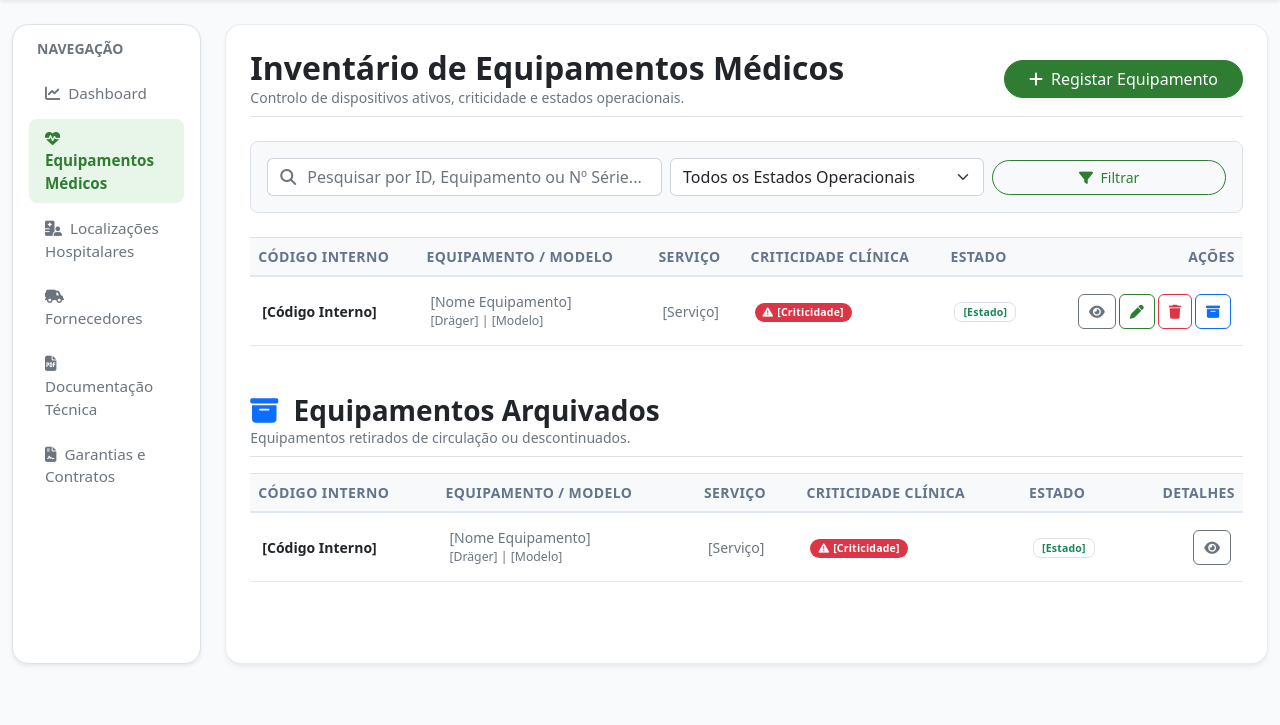
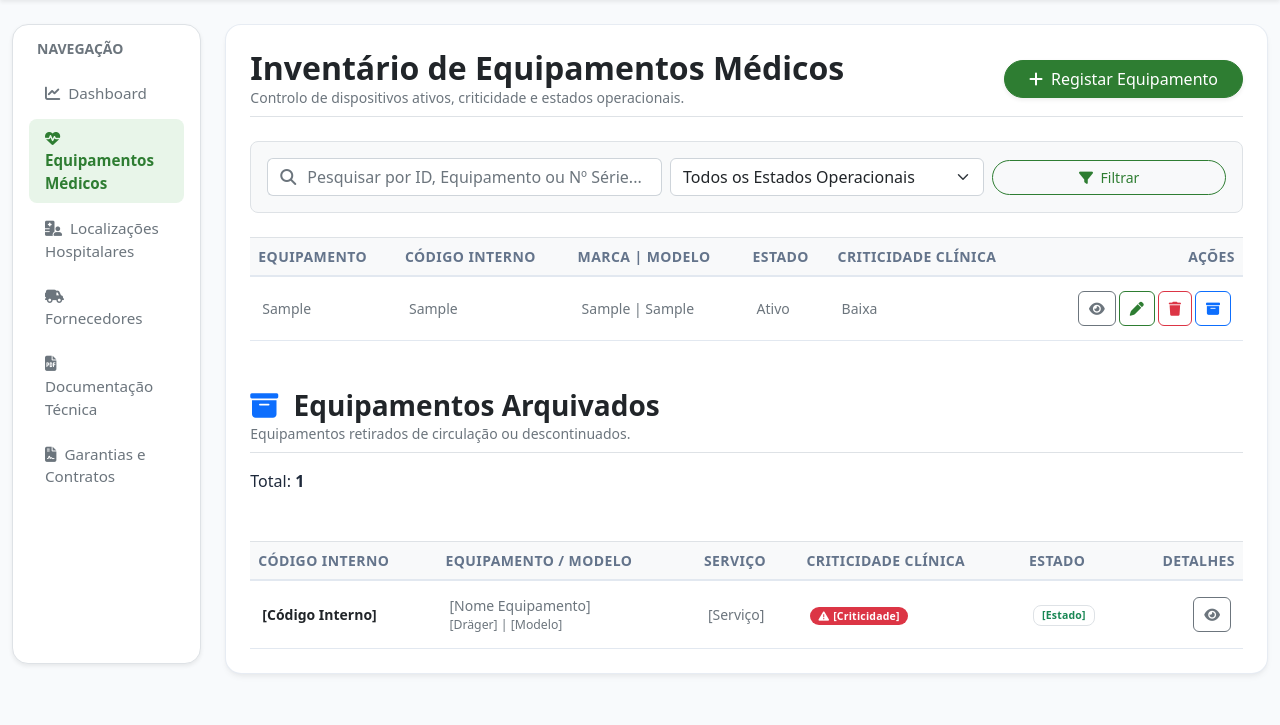
Before and after one commit to InesMoreira1241841/LusoHealth, a PHP site: page /views/equipamentos/equipamentos.php in a window 1280 px wide. Shown: the part 75-800 px from the top of the page. Run offline with PHP 8.4, Linux system fonts and the light colour scheme; the visitor is signed in with stand-in values (Sample User, id 1); tables that the repository leaves empty hold one stand-in row (values such as "Sample post").

Commit message:
Backend: Listar equipamentos

```diff
--- a/config/config.php
+++ b/config/config.php
@@ -1,33 +1,17 @@
 <?php
+
 // Configurações globais da aplicação
+
+define('BASE_URL', '/lusohealth');
 
 define('APP_NAME', 'LusoHealth');
 define('APP_VERSION', '1.0.0');
 define('APP_COPYRIGHT', 'Copyright 2026 ©');
-define('BASE_URL', '/lusohealth');
 
-// ------------------------------ Base de Dados ------------------------------
+// Base de dados
 
 define('DB_HOST', 'vsgate-s1.dei.isep.ipp.pt');
 define('DB_PORT', '10464');
-define('DB_NAME', 'db1241841');       // <- substituir pelo nome da tua BD
-define('DB_USER', '1241841');    // <- substituir pelo teu utilizador
-define('DB_PASS', 'moreira_841');      // <- substituir pela tua password
-
-// Função que cria e devolve a ligação à base de dados
-function getDB() {
-    $dsn = "mysql:host=" . DB_HOST . ";port=" . DB_PORT . ";dbname=" . DB_NAME . ";charset=utf8mb4";
-
-    try {
-        $pdo = new PDO($dsn, DB_USER, DB_PASS, [
-            PDO::ATTR_ERRMODE            => PDO::ERRMODE_EXCEPTION,  // lança exceções em caso de erro
-            PDO::ATTR_DEFAULT_FETCH_MODE => PDO::FETCH_ASSOC,        // devolve resultados como array associativo
-            PDO::ATTR_EMULATE_PREPARES   => false                    // usa prepared statements reais
-        ]);
-        return $pdo;
-
-    } catch (PDOException $e) {
-        // em produção nunca mostrar o erro real ao utilizador
-        die("Erro na ligação à base de dados. Tente novamente mais tarde.");
-    }
-}
+define('DB_NAME', 'db1241841');
+define('DB_USER', '1241841');
+define('DB_PASS', 'moreira_841');
--- a/private/views/equipamentos/equipamentos.php
+++ b/private/views/equipamentos/equipamentos.php
@@ -1,4 +1,5 @@
 <?php
+
 // --------------------------------------------------------------------
 // SEGURANÇA: Proteção de acesso à página de edição
 // Este ficheiro deve ser acedido apenas por utilizadores autenticados.
@@ -9,9 +10,28 @@
 require_once __DIR__ . '/../../includes/funcoes.php';
 redirect_if_not_logged();
 // Inicia a sessão (se necessário) e verifica se o utilizador está autenticado
+
+include '../../../assets/includes/head.php';
+
+// Ligação e execução da query
+try {
+    $ligacao = new PDO(
+        "mysql:host=" . DB_HOST . ";port=" . DB_PORT . ";dbname=" . DB_NAME . ";charset=utf8",
+        DB_USER,
+        DB_PASS
+    );
+    $ligacao->setAttribute(PDO::ATTR_ERRMODE, PDO::ERRMODE_EXCEPTION);
+    $resultados = $ligacao->query("SELECT * FROM equipamentos")->fetchAll(PDO::FETCH_OBJ);
+    $erro = '';
+} catch (PDOException $err) {
+    $erro = "Aconteceu um erro na ligação.";
+    $resultados = [];
+}
+// Fecha a ligação
+$ligacao = null;
+
+
 ?>
-
-<?php include '../../../assets/includes/head.php';?>
 
 <body class="bg-page-light">
     <!-- Classe personalizada para cor de fundo global -->
@@ -71,41 +91,38 @@ redirect_if_not_logged();
                         </form>
                     </div>
 
+                    <?php if (!empty($erro)) : ?>
+                        <p class="text-center text-danger"><?= $erro ?></p>
+                    <?php else : ?>
+                        <?php if (count($resultados) == 0) : ?>
+                            <p class="shadow-sm border rounded-3 custom-card-rounded mb-4 border-light-subtle text-center p-4">Não existem clientes registados.</p>
+                        <?php else : ?>
+
                             <div class="table-responsive">
 
                                 <table class="table table-hover align-middle border-top">
 
                                     <thead class="table-light text-secondary small text-uppercase">
                                         <tr>
+                                            <th scope="col">Equipamento</th>
                                             <th scope="col">Código Interno</th>
-                                    <th scope="col">Equipamento / Modelo</th>
-                                    <th scope="col">Serviço</th>
+                                            <th scope="col">Marca | Modelo</th>
+                                            <th scope="col">Estado</th>
                                             <th scope="col">Criticidade Clínica</th>
-                                    <th scope="col">Estado</th>
                                             <th scope="col" class="text-end">Ações</th>
                                         </tr>
                                     </thead>
 
                                     <tbody class="small text-secondary">
+
+                                        <?php foreach ($resultados as $equipamentos) : ?>
+
                                             <tr>
-                                    <td class="fw-bold text-dark">[Código Interno]</td>
-
-                                    <td>[Nome Equipamento] <span class="text-muted small d-block">[Dräger] |
-                                            [Modelo]</span></td>
-
-                                    <td>[Serviço]</td>
-
-                                    <td>
-                                        <span class="badge bg-danger text-white px-2 py-1 rounded-pill fw-medium">
-                                            <i class="fa-solid fa-triangle-exclamation me-1"></i>[Criticidade]
-                                        </span>
-                                    </td>
-
-                                    <td>
-                                        <span
-                                            class="badge bg-success-subtle text-success border border-success-subtle px-2 py-1 rounded-3 fw-medium">[Estado]</span>
-                                    </td>
-
+                                                <td><?= $equipamentos->designacao ?></td>
+                                                <td><?= $equipamentos->codigo_inventario ?></td>
+                                                <td><?= $equipamentos->marca . ' | ' . $equipamentos->modelo ?></td>
+                                                <td><?= $equipamentos->estado ?></td>
+                                                <td><?= $equipamentos->criticidade ?></td>
                                                 <td class="text-end">
                                                     <div class="btn-group gap-1">
                                                         <a href="detalhes.php" class="btn btn-sm btn-outline-secondary rounded-2"
@@ -121,6 +138,7 @@ redirect_if_not_logged();
                                                 </td>
 
                                             </tr>
+                                        <?php endforeach; ?>
                                     </tbody>
 
                                 </table>
@@ -135,6 +153,13 @@ redirect_if_not_logged();
                                             Equipamentos retirados de circulação ou descontinuados.
                                         </p>
                                     </div>
+                                </div>
+
+                            <?php endif; ?> <!-- Fecha o if (count($resultados) == 0) -->
+                        <?php endif; ?> <!-- Fecha o if (!empty($erro)) -->
+
+                        <div class="col">
+                            <p class="mb-5">Total: <strong> <?= count($resultados) ?> </strong></p>
                         </div>
 
                         <table class="table table-hover align-middle border-top">
@@ -184,6 +209,8 @@ redirect_if_not_logged();
 
                             </div>
 
+
+
                 </div>
 
             </main>
@@ -192,4 +219,4 @@ redirect_if_not_logged();
 
     </div>
 
-<?php include '../../../assets/includes/footer.php'; ?>
+    <?php include '../../../assets/includes/footer.php';
--- a/teste_bd.php
+++ /dev/null
@@ -1,4 +0,0 @@
-<?php
-require_once 'config/config.php';
-$db = getDB();
-echo "Ligação bem sucedida!";
```
Also changed, not shown: private/home.php (+5 -7 lines), private/includes/funcoes.php (+4 -5 lines). Lines whose indentation alone changed are shown as unchanged.
